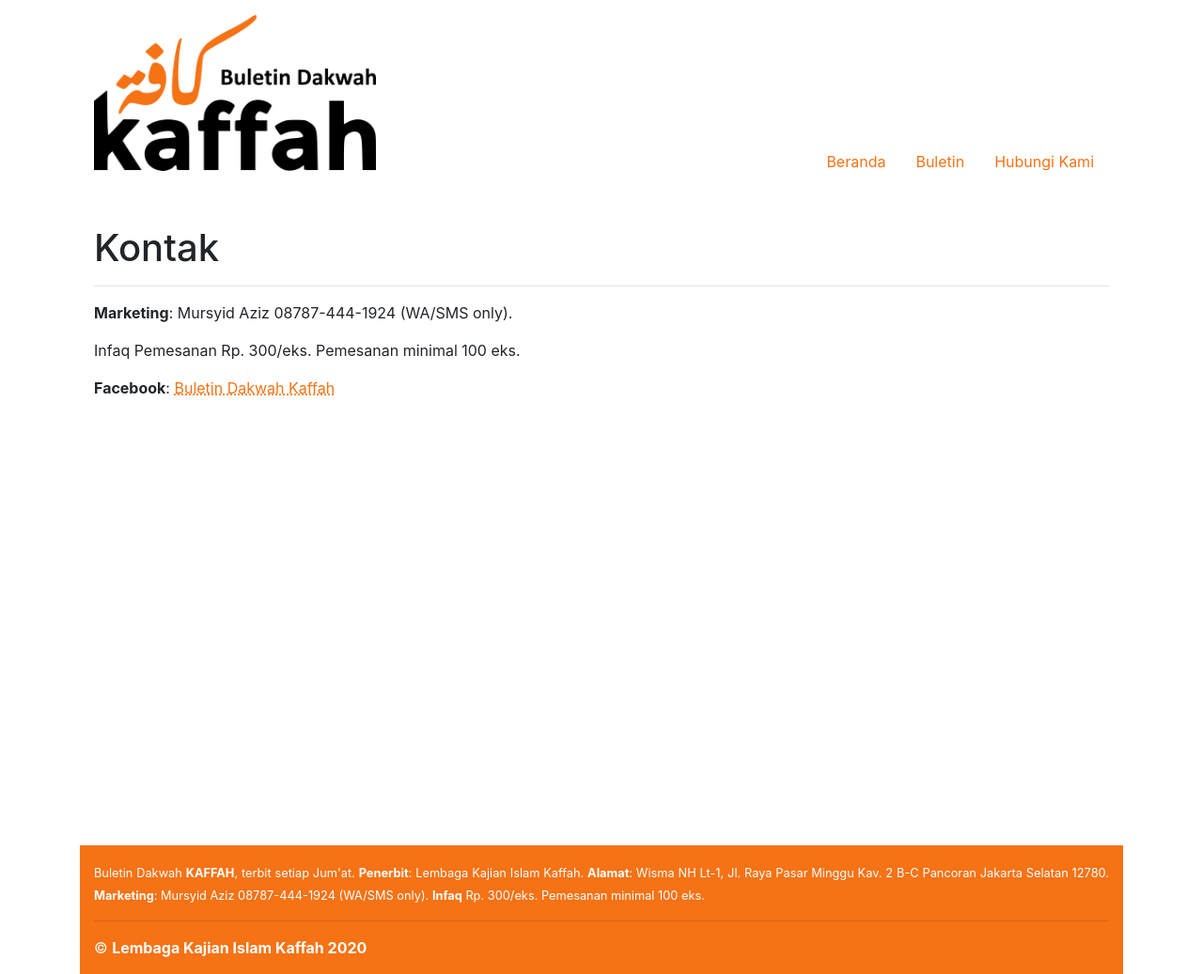
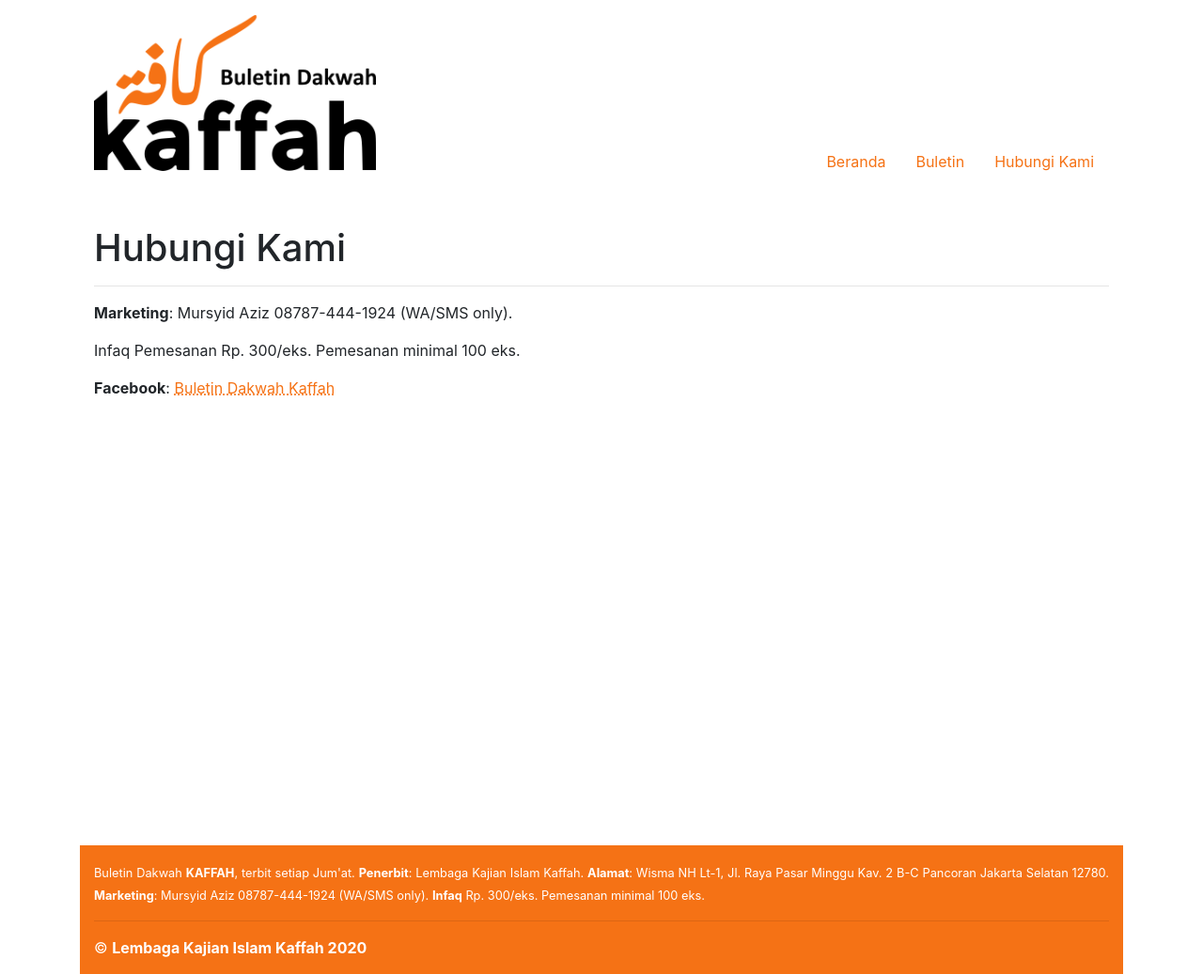
Before and after one commit to bandithijo/buletin-dakwah-kaffah, a Jekyll site: the page built from pages/kontak.md, in a window 1280 px wide. Shown: the whole page at 94% size. Built offline with Jekyll 4.4.1, drawn with Linux system fonts in a browser that asks for light colours; nearby versions of some CDN libraries.

Commit message:
Change title preview

```diff
--- a/_includes/head.html
+++ b/_includes/head.html
@@ -2,11 +2,11 @@
   <meta charset="utf-8">
   <meta name="viewport"
         content="width=device-width, initial-scale=1">
-  <title>{%- if page.title -%}
-           {{ page.title | escape }}
-         {%- else -%}
-           {{ site.title | escape }}
-         {%- endif -%}</title>
+<title>{% if page.title %}
+         {{ page.title | escape }} | {{ site.title }}
+       {% else %}
+         {{ site.title | escape }}
+       {% endif %}</title>
   <meta name="description"
         content="{%- if page.excerpt -%}
                    {{ page.excerpt | strip_html | strip_newlines | truncate: 160 }}
--- a/pages/kontak.md
+++ b/pages/kontak.md
@@ -1,6 +1,6 @@
 ---
 layout: page
-title: Kontak
+title: Hubungi Kami
 permalink: /kontak/
 ---
 
```
